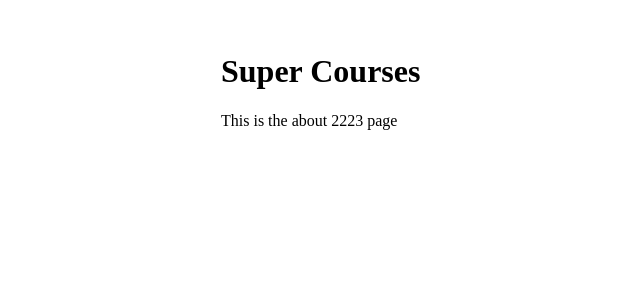
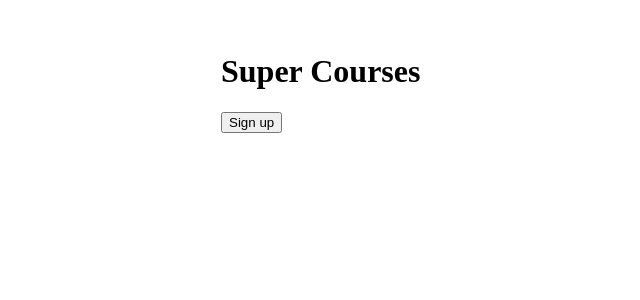
Before and after one commit to joejag/coaching-plan, a Next.js app in the folder tech/google_analytics/sample_app/: page /about in a window 1280 px wide. Shown: the top 300 px of the page, without its empty margins (115-755 px from the left). Built offline with nearby package versions, Linux system fonts and the light colour scheme.

Commit message:
SampleApp: Change about page into a mailing sign up

```diff
--- a/tech/google_analytics/sample_app/components/Layout.js
+++ b/tech/google_analytics/sample_app/components/Layout.js
@@ -21,7 +21,6 @@ gtag('js', new Date())
 gtag('config', 'UA-144094072-1')`
       }}>
       </script>
-
     </div>
   )
 }
--- a/tech/google_analytics/sample_app/pages/about.js
+++ b/tech/google_analytics/sample_app/pages/about.js
@@ -1,12 +1,24 @@
+import React, { useState } from 'react'
 import Head from 'next/head'
 
-const About = () => (
+const About = () => {
+  const [signedUp, setSignedup] = useState(false)
+  const showThanks = () => {
+    setSignedup(true)
+    gtag('event', 'sign_up', { event_category: 'engagement' })
+  }
+  return (
   <>
     <Head>
       <title>About us</title>
     </Head>
-    <p>This is the about 2223 page</p>
+    {signedUp &&
+     <h2>Thanks for signing up!</h2>}
+    {!signedUp &&
+    <button onClick={showThanks}>Sign up</button>
+    }
   </>
-)
+  )
+}
 
 export default About
```
Also changed, not shown: 1 other file (tests, documents, lock files or other folders).
